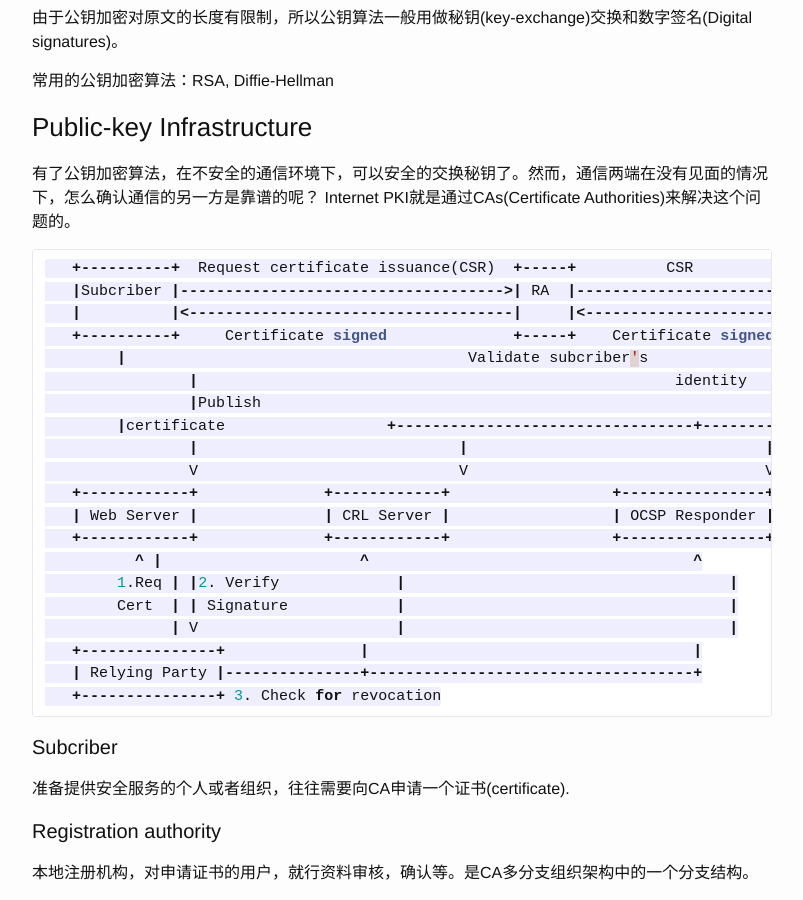
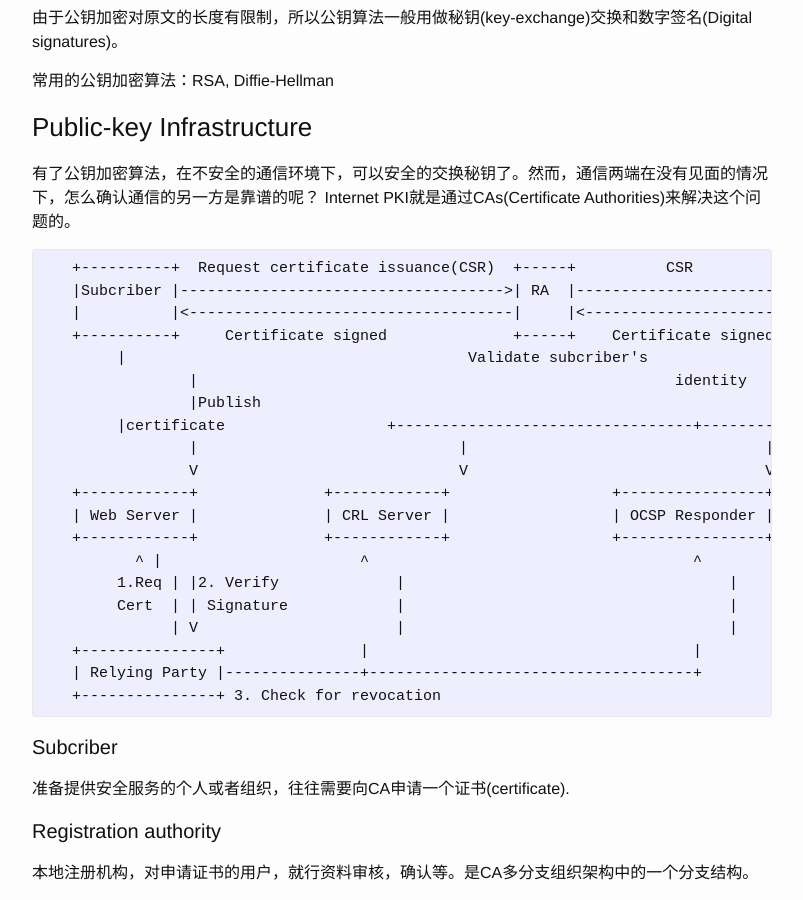
Before and after one commit to haska1025/haska1025.github.io, a Jekyll site: the page built from _posts/2016-12-12-introduction_to_cryptography.md, in a window 1280 px wide and 900 px high, scrolled down 1088 px. Shown: the whole window, without its empty margins (238-1041 px from the left). Built offline with Jekyll 4.4.1, drawn with Linux system fonts in a browser that asks for light colours.

Commit message:
Change file

````diff
--- a/_posts/2016-12-12-introduction_to_cryptography.md
+++ b/_posts/2016-12-12-introduction_to_cryptography.md
@@ -53,7 +53,7 @@ encription是加密，用算法加密，是指一个动作。往往是指“将
    有了公钥加密算法，在不安全的通信环境下，可以安全的交换秘钥了。然而，通信两端在没有见面的情况下，怎么确认通信的另一方是靠谱的呢？
    Internet PKI就是通过CAs(Certificate Authorities)来解决这个问题的。
 
-```c
+<pre>
    +----------+  Request certificate issuance(CSR)  +-----+          CSR          +----+
    |Subcriber |------------------------------------>| RA  |---------------------->| CA |
    |          |<------------------------------------|     |<----------------------|    |
@@ -74,7 +74,7 @@ encription是加密，用算法加密，是指一个动作。往往是指“将
    +---------------+               |                                    |
    | Relying Party |---------------+------------------------------------+
    +---------------+ 3. Check for revocation
-```
+</pre>
 
 #### Subcriber
 
````
